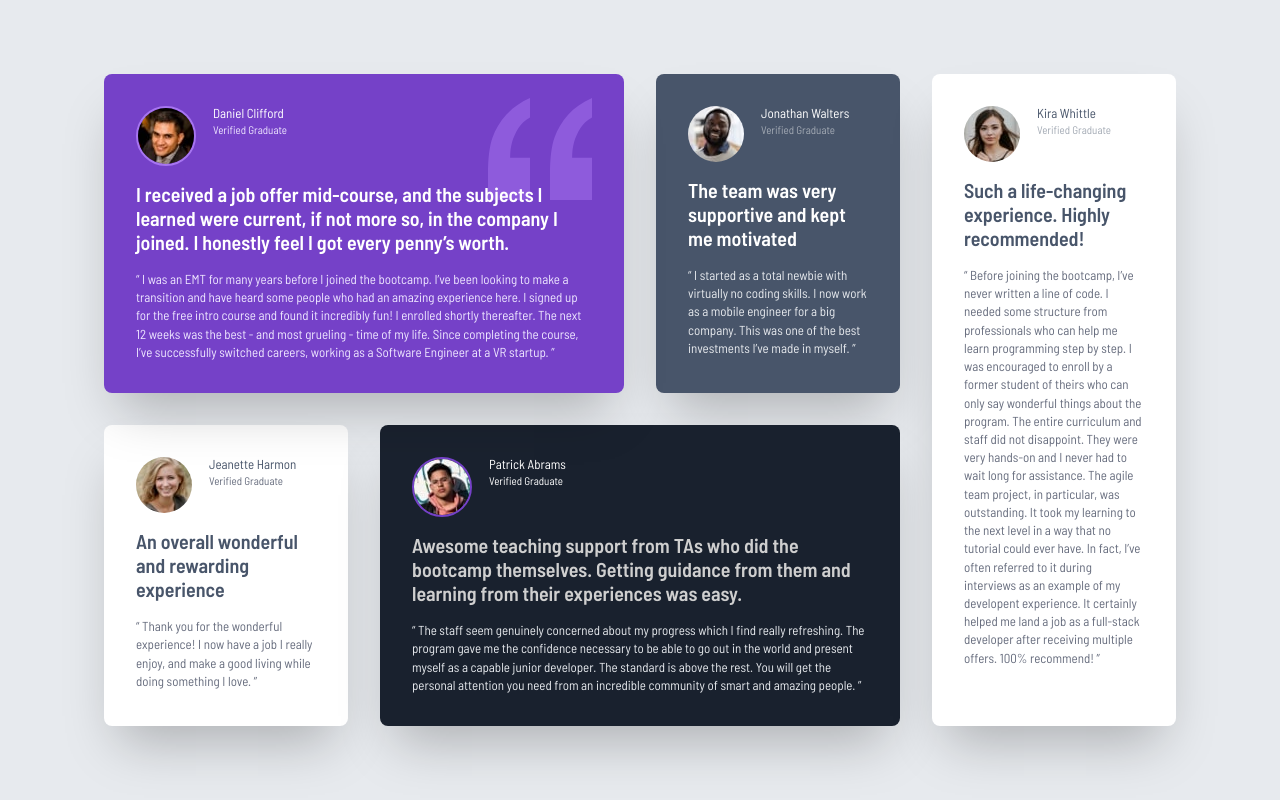
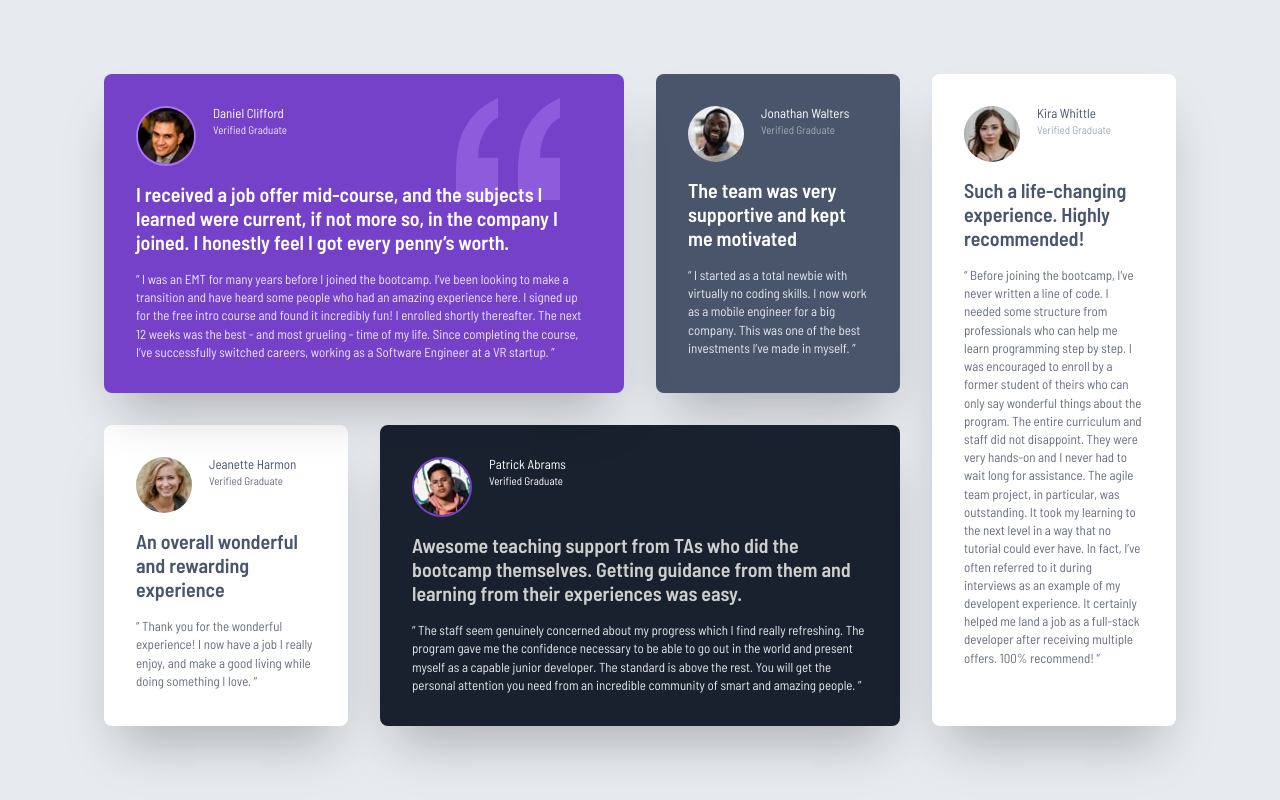
Before and after one commit to vishpant76/testimonials-grid-section, a plain HTML site: page index.html in a window 1280 px wide. Drawn offline with Linux system fonts and the light colour scheme.

Commit message:
css updates

```diff
--- a/style.css
+++ b/style.css
@@ -2,7 +2,6 @@
   box-sizing: border-box;
   margin: 0;
   padding: 0;
-  /* border: 1px solid lightgreen; */
 }
 
 :root {
@@ -24,7 +23,6 @@ body {
   min-height: 100vh;
   display: grid;
   place-items: center;
-  /* place-content: center; */
   font-family: "Barlow Semi Condensed", sans-serif;
   padding: 2rem 0;
 }
@@ -33,7 +31,6 @@ body {
   max-width: 70rem;
   width: 100%;
   display: grid;
-  /* place-content: center; */
   padding: 1.5rem;
   gap: 2rem;
 }
@@ -214,6 +211,6 @@ body {
   .testimonial-1::before {
     content: "";
     position: absolute;
-    right: 2rem;
+    right: 4rem;
   }
 }
```
